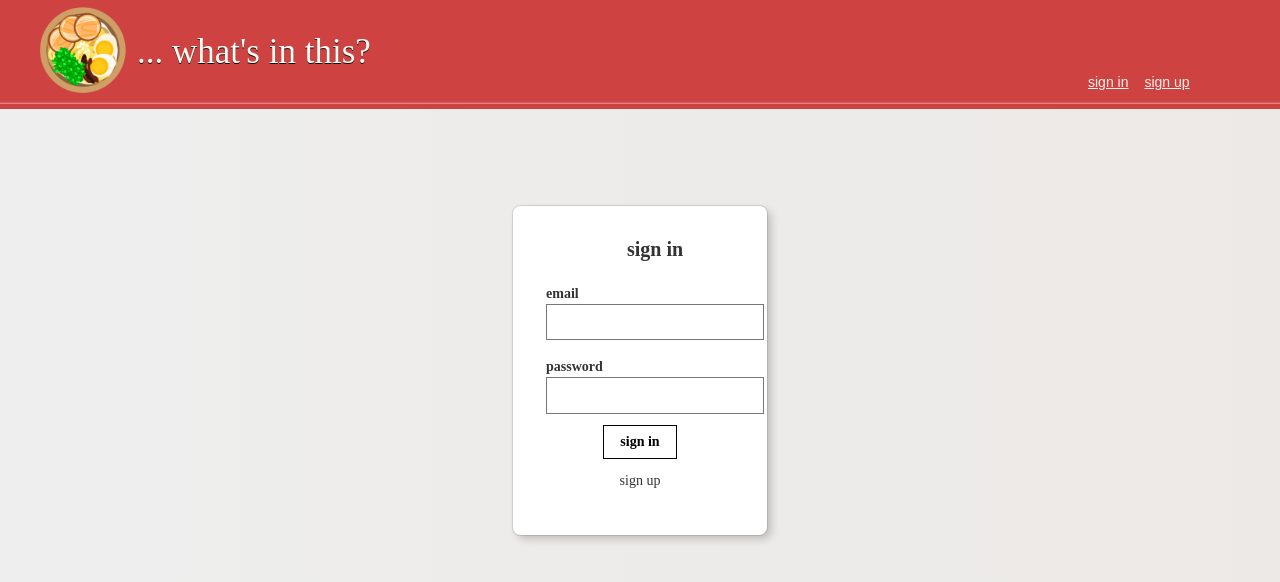
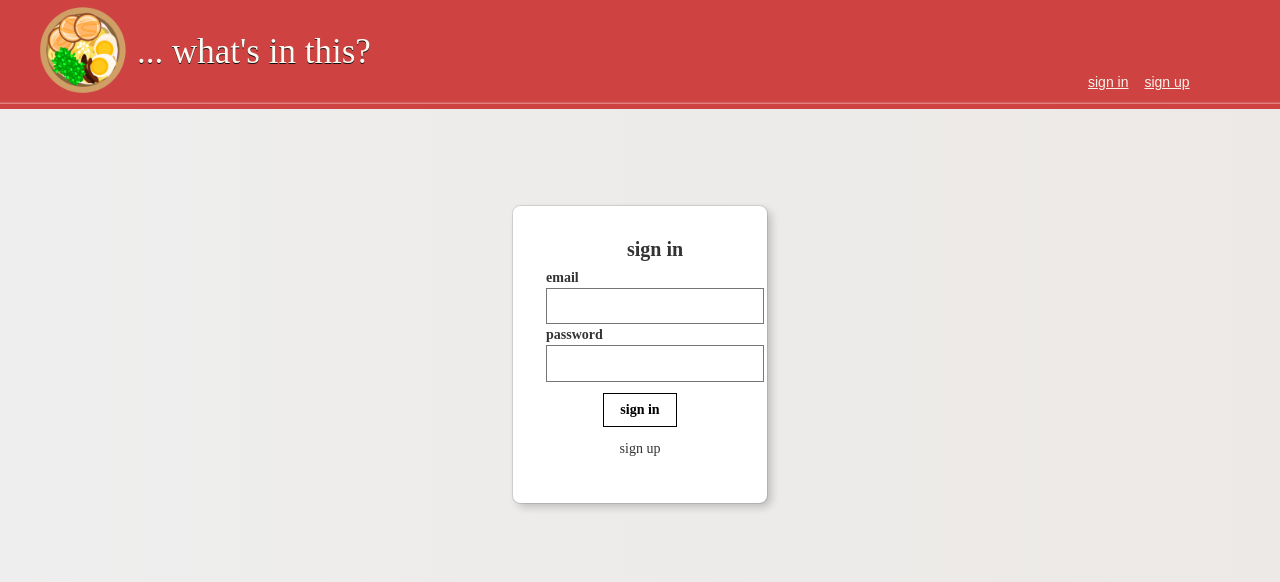
Before and after one commit to bmumz/whats-in-this, a React (Create React App) app: page / in a window 1280 px wide. Shown: the top 582 px of the page. Built offline with nearby package versions, Linux system fonts and the light colour scheme.

Commit message:
Changed form.

```diff
--- a/src/Components/form/form.js
+++ b/src/Components/form/form.js
@@ -5,11 +5,12 @@ class Form extends Component {
     let { inputType, onChange } = this.props;
     return (
       <div>
-        <div className="mt3">
+        <div>
           <label className="db fw6 lh-copy f6" htmlFor={inputType}>
             {inputType}
           </label>
           <input
+            required
             className="pa2 input-reset ba bg-transparent hover-black"
             type={inputType}
             name={inputType}
--- a/src/Components/signIn/signIn.js
+++ b/src/Components/signIn/signIn.js
@@ -33,25 +33,30 @@ class SignIn extends Component {
       });
   };
 
+  handleSubmit = (event) => {
+    event.preventDefault();
+  };
+
   render() {
     const { onRouteChange } = this.props;
     return (
       <div className="center mt5">
         <article className="br3 ba dark-gray b--black-10 mv4 mw5">
           <main className="pa4 pa4 shadow-5 bg-white br3 ">
-            <div className="measure">
+            <form className="measure" onSubmit={this.handleSubmit}>
               <fieldset id="sign_up" className="ba b--transparent ph0 mh0">
                 <legend className="f4 fw6 ph0 mh0 center">sign in</legend>
                 <Form onChange={this.onEmailChange} inputType="email" />
                 <Form onChange={this.onPasswordChange} inputType="password" />
               </fieldset>
               <div className="center">
-                <input
+                <button
                   className="b ph3 pv2 input-reset ba b--black bg-transparent grow pointer f6 dib"
                   onClick={this.onSubmitSignIn}
                   type="submit"
-                  value="sign in"
-                />
+                >
+                  sign in
+                </button>
               </div>
               <p
                 className="center f6 pointer grow"
@@ -59,7 +64,7 @@ class SignIn extends Component {
               >
                 sign up
               </p>
-            </div>
+            </form>
           </main>
         </article>
       </div>
--- a/src/Components/signUp/signUp.js
+++ b/src/Components/signUp/signUp.js
@@ -40,12 +40,16 @@ class SignUp extends Component {
       });
   };
 
+  handleSubmit = (event) => {
+    event.preventDefault();
+  };
+
   render() {
     return (
       <div className="center mt5">
         <article className="br3 ba dark-gray b--black-10 mv4 mw5">
           <main className="pa4 pa4 shadow-5 bg-white br3 ">
-            <div className="measure">
+            <form className="measure" onSubmit={this.handleSubmit}>
               <fieldset id="sign_up" className="ba b--transparent ph0 mh0">
                 <legend className="f4 fw6 ph0 mh0 center">sign up</legend>
                 <Form onChange={this.onNameInput} inputType="name" />
@@ -53,14 +57,15 @@ class SignUp extends Component {
                 <Form onChange={this.onPasswordInput} inputType="password" />
               </fieldset>
               <div className="center">
-                <input
+                <button
                   className="b ph3 pv2 input-reset ba b--black bg-transparent grow pointer f6 dib"
                   onClick={this.onSubmitSignUp}
                   type="submit"
-                  value="Sign up"
-                />
+                >
+                  sign up
+                </button>
               </div>
-            </div>
+            </form>
           </main>
         </article>
       </div>
```
